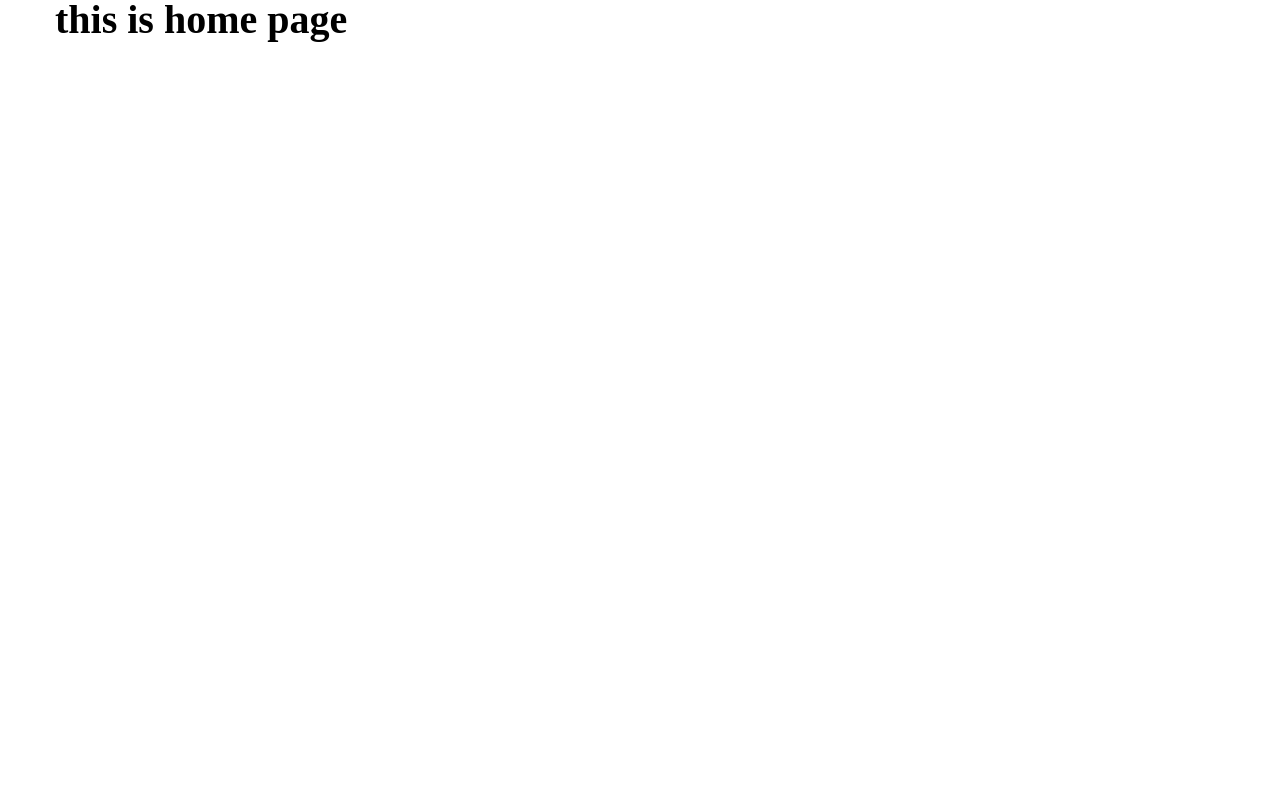
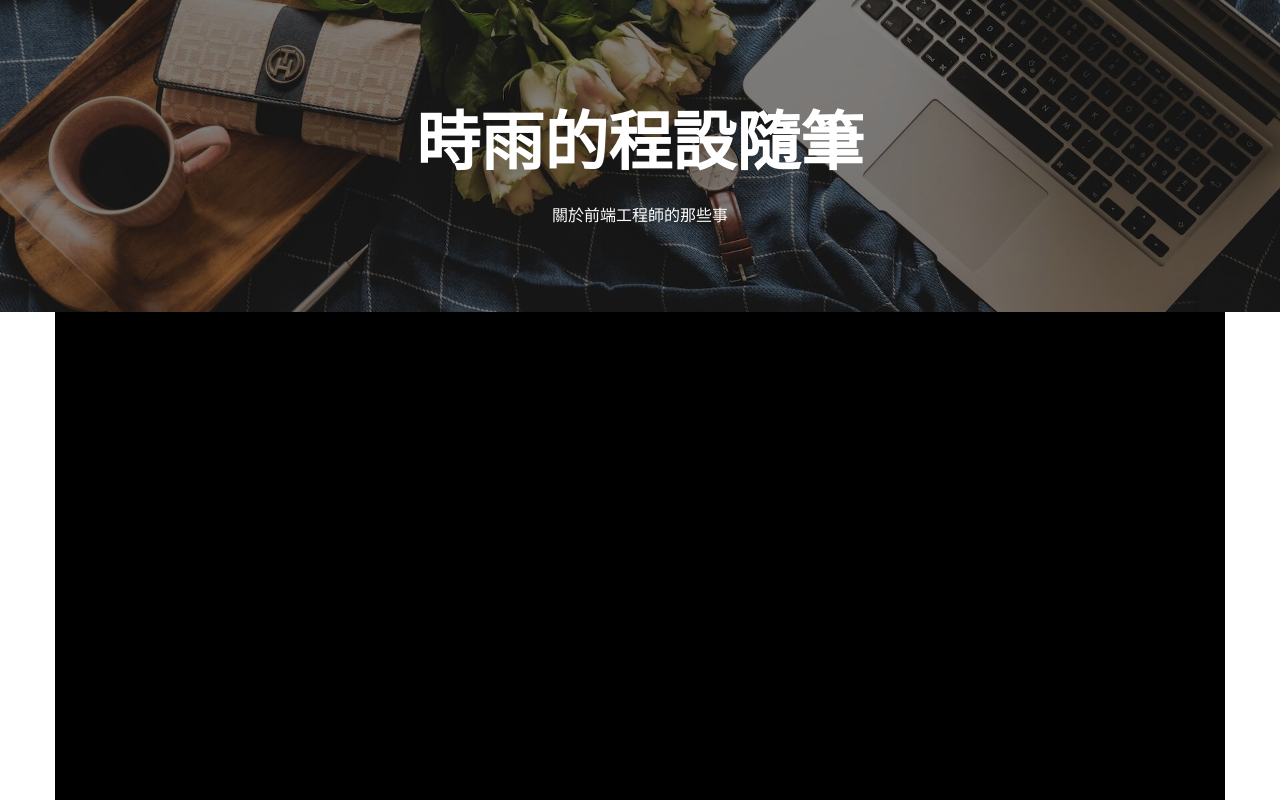
Before and after one commit to jjustin-35/my-blog, a Next.js app: page / in a window 1280 px wide. Shown: the top 800 px of the page. Built offline with nearby package versions, Linux system fonts and the light colour scheme.

Commit message:
update: board

```diff
--- /dev/null
+++ b/components/banner/data.js
@@ -0,0 +1,7 @@
+const data = {
+    title: '時雨的程設隨筆',
+    desc: '關於前端工程師的那些事',
+    bgImage: '/images/banner-bgImage.jpg'
+};
+
+export default data;
--- /dev/null
+++ b/components/banner/index.js
@@ -0,0 +1,19 @@
+import { H1, P } from '../../constants/styled';
+import { Wrapper, BlackBack, Text } from './styled';
+import data from './data';
+
+const Banner = () => {
+  const { title, desc } = data;
+
+  return (
+    <Wrapper>
+      <BlackBack />
+      <Text>
+        <H1 color="white">{title}</H1>
+        <P color="white">{desc}</P>
+      </Text>
+    </Wrapper>
+  );
+};
+
+export default Banner;
--- /dev/null
+++ b/components/banner/styled.js
@@ -0,0 +1,30 @@
+import styled from 'styled-components';
+import data from './data';
+
+export const Wrapper = styled.section`
+  background-image: url(${data.bgImage});
+  background-position: center;
+  background-size: cover;
+  background-repeat: no-repeat;
+  display: flex;
+  justify-content: center;
+  align-items: center;
+  position: relative;
+`;
+
+export const BlackBack = styled.div`
+  width: 100%;
+  height: 100%;
+  position: absolute;
+  top: 0;
+  left: 0;
+  background-color: rgba(0, 0, 0, 0.5);
+  z-index: 0;
+`;
+
+export const Text = styled.div`
+  position: relative;
+  z-index: 1;
+  text-align: center;
+  padding: 5rem;
+`;
--- /dev/null
+++ b/components/board/index.js
@@ -0,0 +1,16 @@
+import { H2, P, Container } from '../../constants/styled';
+import { Wrapper } from './styled';
+
+const Card = ({ title, author, date, desc }) => (
+  <Wrapper>
+    <H2>{title}</H2>
+    <P>{desc}</P>
+    <P color="grey">
+      Post by {author} on {date}.
+    </P>
+  </Wrapper>
+);
+
+const Board = ({ memos }) => <Container><Wrapper></Wrapper></Container>;
+
+export default Board;
--- /dev/null
+++ b/components/board/styled.js
@@ -0,0 +1,15 @@
+import styled from 'styled-components';
+
+export const Wrapper = styled.div`
+  padding: 1rem;
+  border-bottom: 1px solid grey;
+  display: flex;
+  flex-direction: column;
+  justify-content: space-between;
+  background-color: black;
+  height: 100vh;
+`;
+
+export const Title = styled.div`
+  display: flex;
+`;
--- a/constants/styled.js
+++ b/constants/styled.js
@@ -27,7 +27,7 @@ export const breakpoints = {
 };
 
 // container
-export const Container = styled.section`
+export const Container = styled.div`
   max-width: 1170px;
   padding: 0 12px;
   margin: 0 auto;
@@ -53,6 +53,7 @@ export const fontWeight = {
 const typogrophy = css`
   font-size: 1rem;
   font-weight: ${fontWeight.regular};
+  margin: 0.5rem 0;
   color: ${({ color }) => color || `${colors.primary}`};
 `;
 
@@ -64,17 +65,20 @@ export const H1 = styled.h1`
   ${typogrophy};
   font-size: 4rem;
   font-weight: ${fontWeight.bold};
+  margin: 2rem 0;
 `;
 
 export const H2 = styled.h2`
   ${typogrophy};
   font-size: 2.5rem;
   font-weight: ${fontWeight.bold};
+  margin: 1.5rem 0;
 `;
 
 export const H3 = styled.h3`
   ${typogrophy};
   font-size: 1.5rem;
+  margin: 1rem 0;
 `;
 
 export const H4 = styled.h4`
--- /dev/null
+++ b/containers/banner/index.js
@@ -0,0 +1,34 @@
+import { useEffect, useState, useRef } from 'react';
+import BannerStyle from '../../components/banner';
+
+const Banner = () => {
+  const [translateY, setTranslateY] = useState(0);
+
+  const bannerRef = useRef();
+
+  useEffect(() => {
+    window.addEventListener('scroll', () => {
+      setTranslateY(window.scrollY / 3);
+    });
+
+    return () => {
+      window.removeEventListener('scroll', () => {
+        setTranslateY();
+      });
+    };
+  }, []);
+
+  useEffect(() => {
+    bannerRef.current.style = `transform: translateY(${translateY}px)`;
+  }, [translateY]);
+
+  return (
+    <section>
+      <div ref={bannerRef}>
+        <BannerStyle />
+      </div>
+    </section>
+  );
+};
+
+export default Banner;
--- /dev/null
+++ b/containers/board/index.js
@@ -0,0 +1,11 @@
+import BoardStyle from '../../components/board';
+
+const Board = () => {
+  return (
+    <>
+      <BoardStyle memos={memos} />
+    </>
+  );
+};
+
+export default Board;
--- a/pages/index.js
+++ b/pages/index.js
@@ -1,9 +1,16 @@
-import { H2, Container } from '../constants/styled';
+import Banner from '../containers/banner';
+import Board from '../components/board';
+import Head from 'next/head';
+
 const index = () => {
   return (
-    <Container>
-      <H2>this is home page</H2>
-    </Container>
+    <div style={{height: '200vh'}}>
+    <Head>
+      <title>時雨的程設隨筆｜Home</title>
+    </Head>
+      <Banner />
+      <Board />
+    </div>
   );
 };
 
```
Also changed, not shown: redux/slices/blog.js (added, +17 -0 lines), redux/thunks/blog.js (added, +8 -0 lines), public/images/banner-bgImage.jpg (added).
